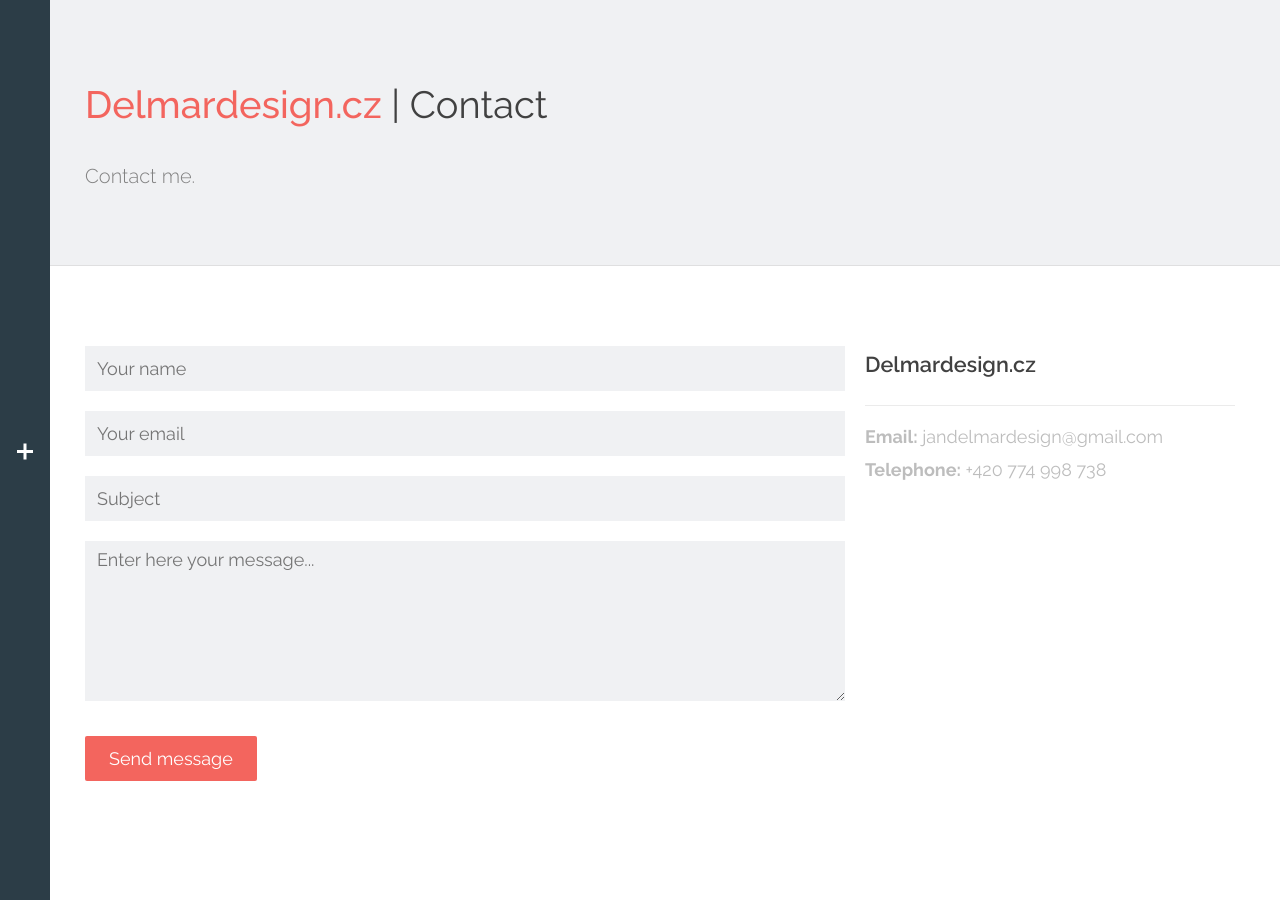
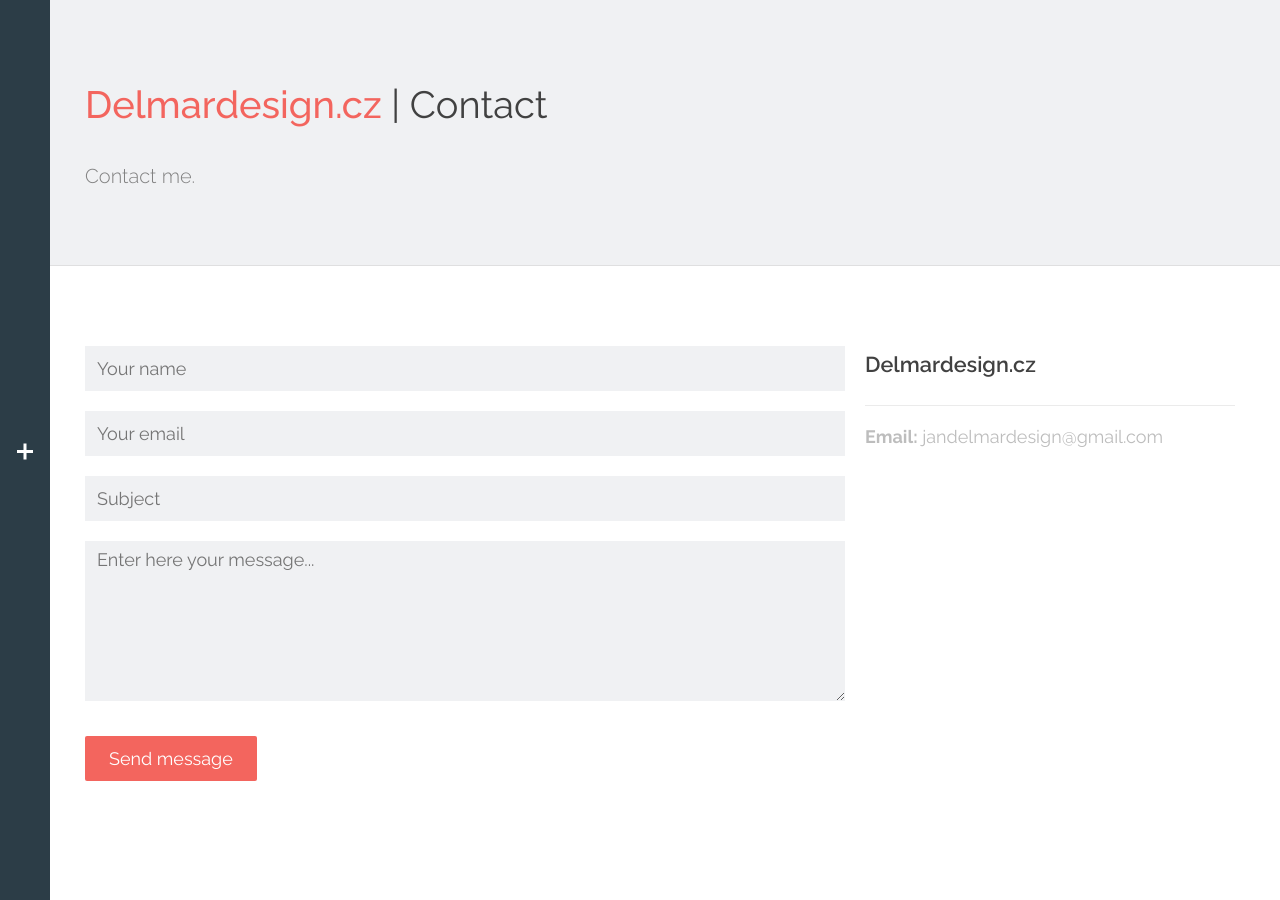
Before and after one commit to iandelmar/delmardesign.cz, a Jekyll site: the page built from _pages/contact/index.html, in a window 1280 px wide. Built offline with Jekyll 4.4.1, drawn with Linux system fonts in a browser that asks for light colours; some web fonts are replaced.

Commit message:
Remove telephone from contact

```diff
--- a/_data/global.yml
+++ b/_data/global.yml
@@ -2,5 +2,4 @@
 sitename: Delmardesign.cz
 admin_name: Jan Delmar
 admin_email: 'jandelmardesign@gmail.com'
-admin_phone: '+420 774 998 738'
 url: 'http://delmardesign.cz'
--- a/_layouts/contacts.html
+++ b/_layouts/contacts.html
@@ -47,8 +47,6 @@
             <div class="col-md-12 content-head text-left">
                 <b>Email:</b> {{site.data.global.admin_email}}
                 <br>
-                <b>Telephone:</b> {{site.data.global.admin_phone}}
-                <br>
               </p>
             </div>
           </div>
```
